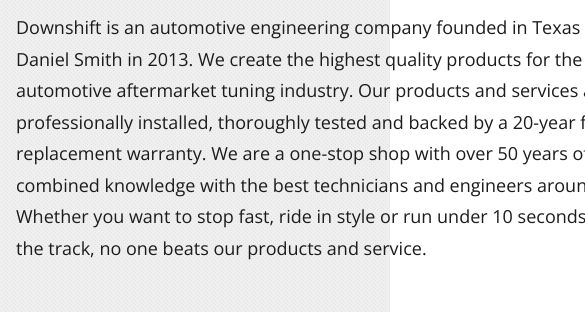
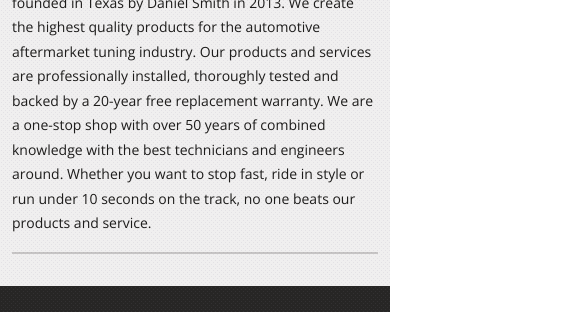
Before and after one commit to jwalker2276/gatsby-site-demo, a Gatsby site: page /about in a window 390 px wide. Shown: the part 268-580 px from the top of the page, 585 px wide, since content can reach past the window. Built offline with nearby package versions, Linux system fonts and the light colour scheme; Gatsby itself is replaced by a stand-in of ours.

Commit message:
Changed mobile layout of footer component and about, cars, and contact pages.

```diff
--- a/src/components/common/footer.js
+++ b/src/components/common/footer.js
@@ -32,6 +32,10 @@
   font-size: 16px;
   margin-bottom: 0;
   padding: 4px 0;
+
+  @media screen and (max-width: 500px) {
+    font-size: 14px;
+  }
 `;
 
 const ExternalLink = styled.a`
--- a/src/pages/about.js
+++ b/src/pages/about.js
@@ -58,14 +58,28 @@
   width: 100%;
   max-width: 1440px;
   margin: auto;
+
+  @media screen and (max-width: 500px) {
+    padding: 0px 4px;
+    grid-template: 1fr / 1fr;
+  }
 `;
 
 const SectionLeft = styled.div`
   grid-column: 1 / 2;
+
+  @media screen and (max-width: 500px) {
+    justify-items: center;
+    padding: 0 8px;
+  }
 `;
 
 const SectionRight = styled.div`
   grid-column: 2 / -1;
+
+  @media screen and (max-width: 500px) {
+    display: none;
+  }
 `;
 
 const SectionParagraph = styled.p`
@@ -75,4 +89,13 @@
   line-height: 1.75;
   margin-bottom: 32px;
   border-right: 2px solid var(--shadow);
+
+  @media screen and (max-width: 500px) {
+    width: auto;
+    font-size: 14px;
+    border-top: 2px solid var(--shadow);
+    border-right: none;
+    border-bottom: 2px solid var(--shadow);
+    padding: 16px 0;
+  }
 `;
--- a/src/pages/cars.js
+++ b/src/pages/cars.js
@@ -31,4 +31,9 @@
   width: 100%;
   max-width: 1440px;
   margin: auto;
+
+  @media screen and (max-width: 500px) {
+    padding: 0px 4px;
+    grid-template: 1fr / 1fr;
+  }
 `;
```
Also changed, not shown: src/pages/contact.js (+13 -0 lines).
